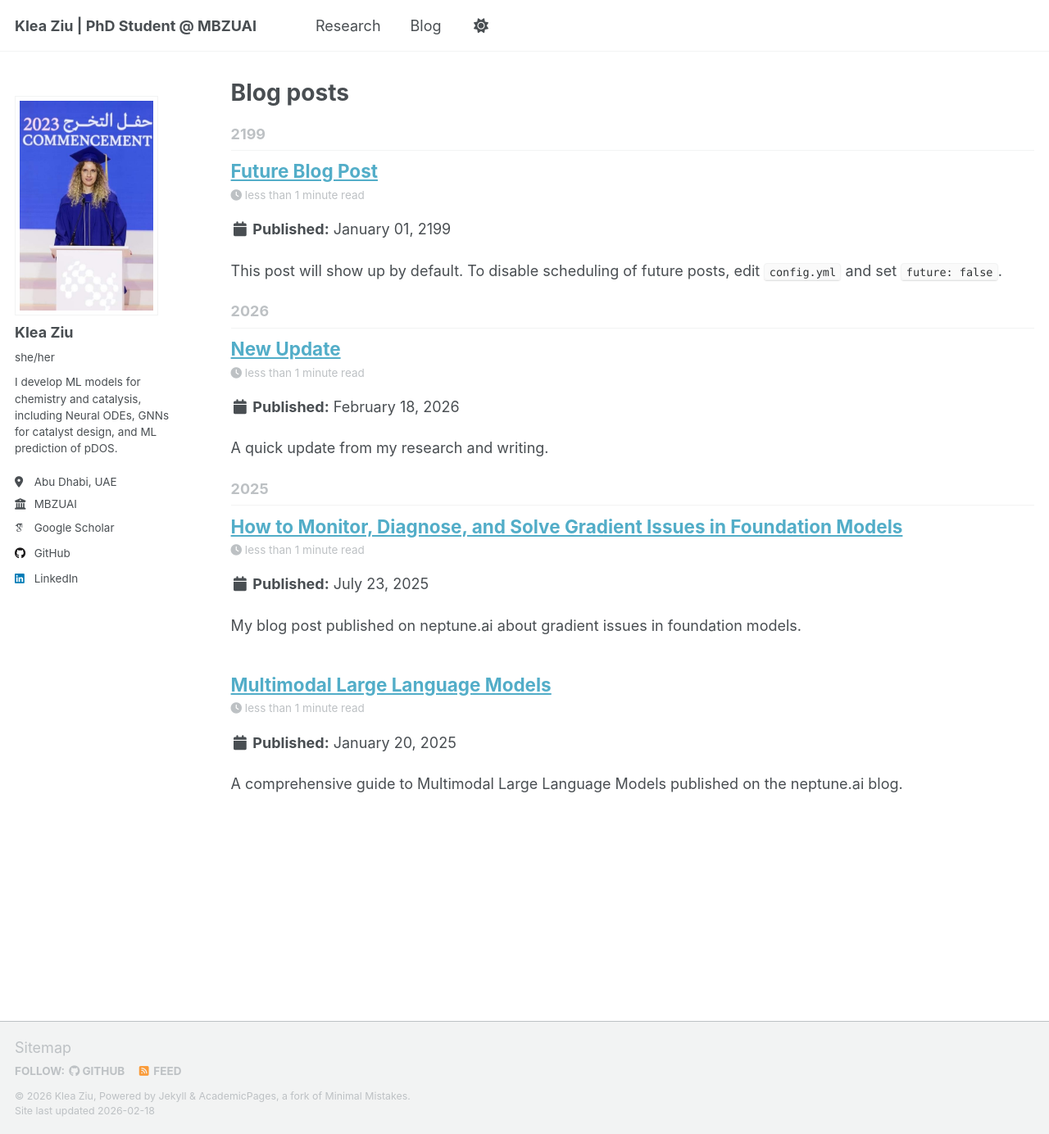
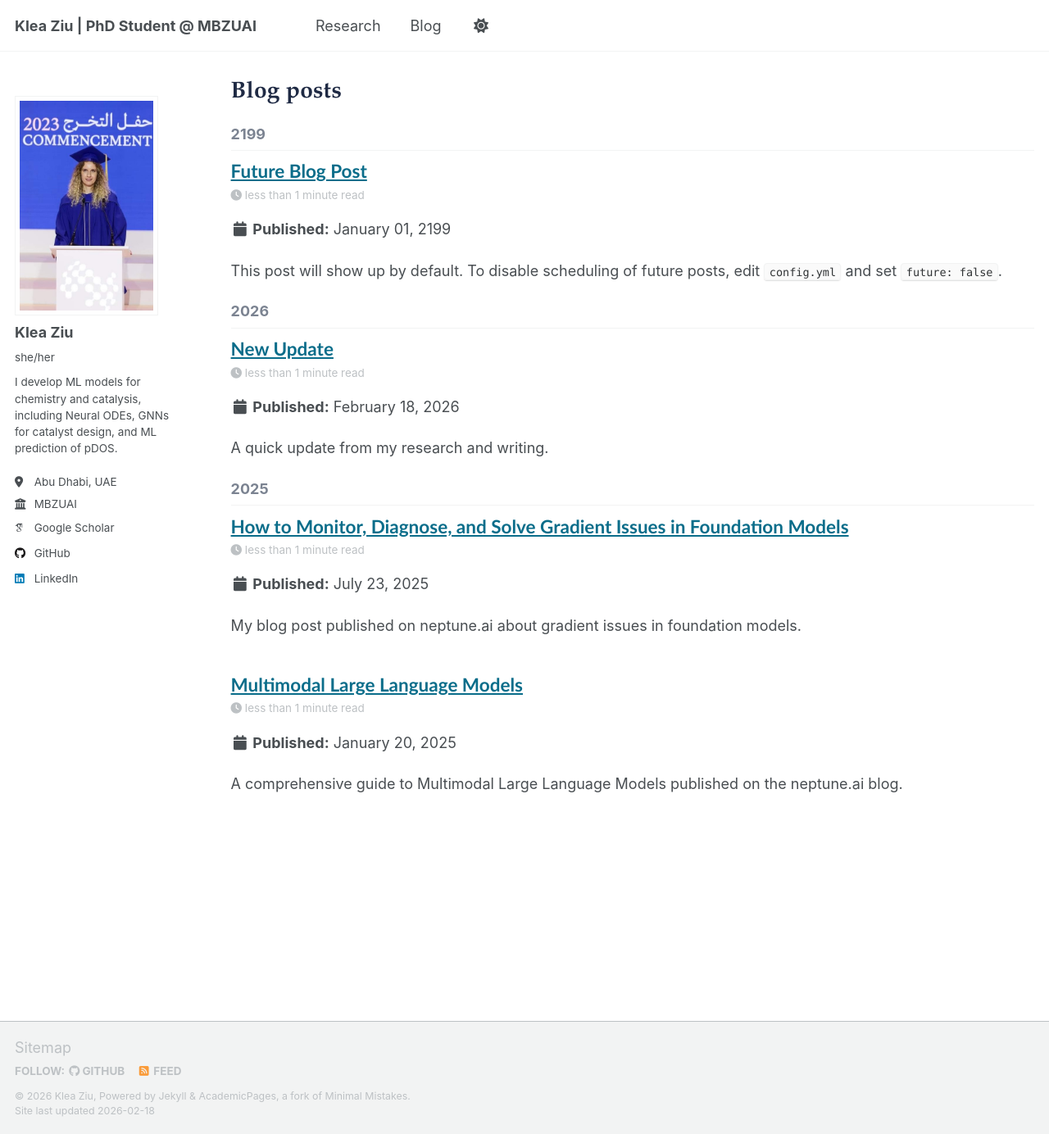
Before and after one commit to klea-ziu/klea-ziu.github.io, a Jekyll site: the page built from _pages/year-archive.html, in a window 1280 px wide and 1384 px high. Shown: the whole window at 82% size. Built offline with Jekyll 4.4.1, drawn with Linux system fonts in a browser that asks for light colours; some web fonts are replaced; a script that is not in the unit is left out.

Commit message:
Adjust Blog/Research heading font and color styling

```diff
--- a/assets/css/main.scss
+++ b/assets/css/main.scss
@@ -41,3 +41,28 @@
     "vendor/font-awesome/solid",
     "vendor/font-awesome/brands"
 ;
+
+/* Page-level visual cleanup for archive pages (Blog, Research) */
+.archive .page__title {
+  font-family: "Palatino Linotype", Palatino, "Book Antiqua", serif;
+  font-weight: 700;
+  color: #1f2a44;
+  letter-spacing: 0.2px;
+}
+
+.archive .archive__subtitle {
+  color: #7b8391;
+}
+
+.archive .archive__item-title,
+.archive .archive__item-title a {
+  font-family: "Trebuchet MS", "Lucida Sans Unicode", "Lucida Grande", sans-serif;
+  color: #0a6d8a;
+  text-decoration-color: #0a6d8a;
+}
+
+.archive .archive__item-title a:hover,
+.archive .archive__item-title a:focus {
+  color: #07556b;
+  text-decoration-color: #07556b;
+}
```
